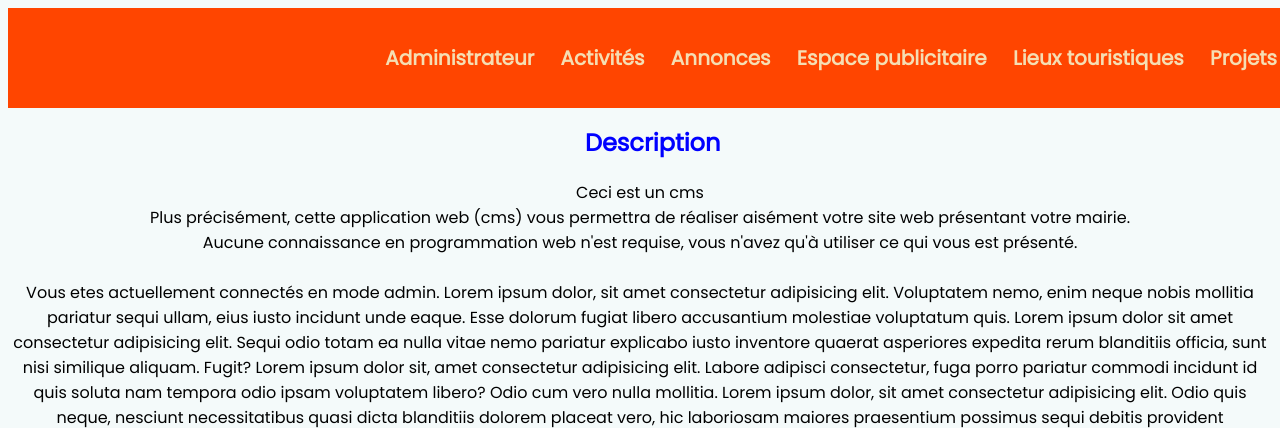
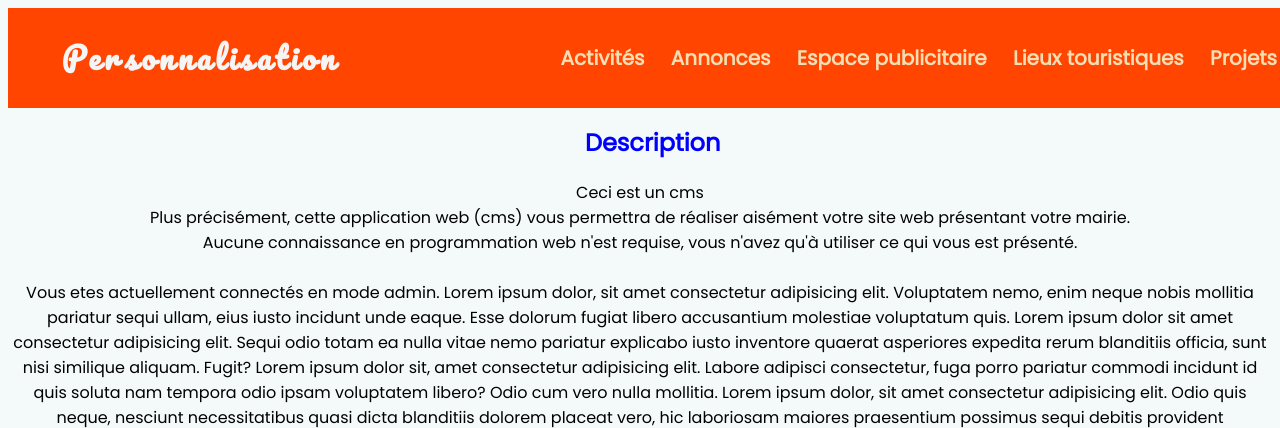
Before and after one commit to junssashu/Town_Hall_CMS, a PHP site: page /admin/index.php in a window 1280 px wide. Shown: the top 428 px of the page. Run offline with PHP 8.4, Linux system fonts and the light colour scheme.

Commit message:
update organisation

```diff
--- a/admin/assets/styles/index.css
+++ b/admin/assets/styles/index.css
@@ -23,9 +23,11 @@ header{
 }
 
 .logo{
-    width:0%;
+    width:30%;
     float: left;
     border-image-slice:0%;
+    position: fixed;
+    line-height: 100px;
 }
 
 .logo a{
@@ -55,7 +57,9 @@ nav a{
 
 nav a:hover{
     color: blue;
-
+    border-radius: 20px;
+    border-bottom: 30px ;
+    color: black;
 }
 
 .banner-container{
--- a/admin/index.php
+++ b/admin/index.php
@@ -6,12 +6,11 @@
 
         <header>
             <div class="logo">
-                <img src="mairie.png" height="100px" width="100%">
+                <a href="pages/Presentation_mairie/menu.php" class="option"><strong>Personnalisation</strong></a>
             </div>
 
             <div>
                 <nav>
-                    <a href="pages/Presentation_mairie/menu.php" class="option"><strong>Administrateur</strong></a>
                     <a href="pages/Activite_mairie/activites.php" class="option"><strong>Activités</strong></a>
                     <a href="pages/Annonces_mairie/annonces.php" class="option"><strong>Annonces</strong></a>
                     <a href="pages/Espace_pub_mairie/pubs.php" class="option"><strong>Espace publicitaire</strong></a>
```
Also changed, not shown: admin/assets/content/mairie.png (renamed from admin/mairie.png), admin/assets/content/montain.jpg (added), admin/assets/content/papyrus.jpg (renamed from admin/papyrus.jpg), admin/assets/content/piece.jpg (added), admin/assets/content/road2.jpg (added), 10 other files.
